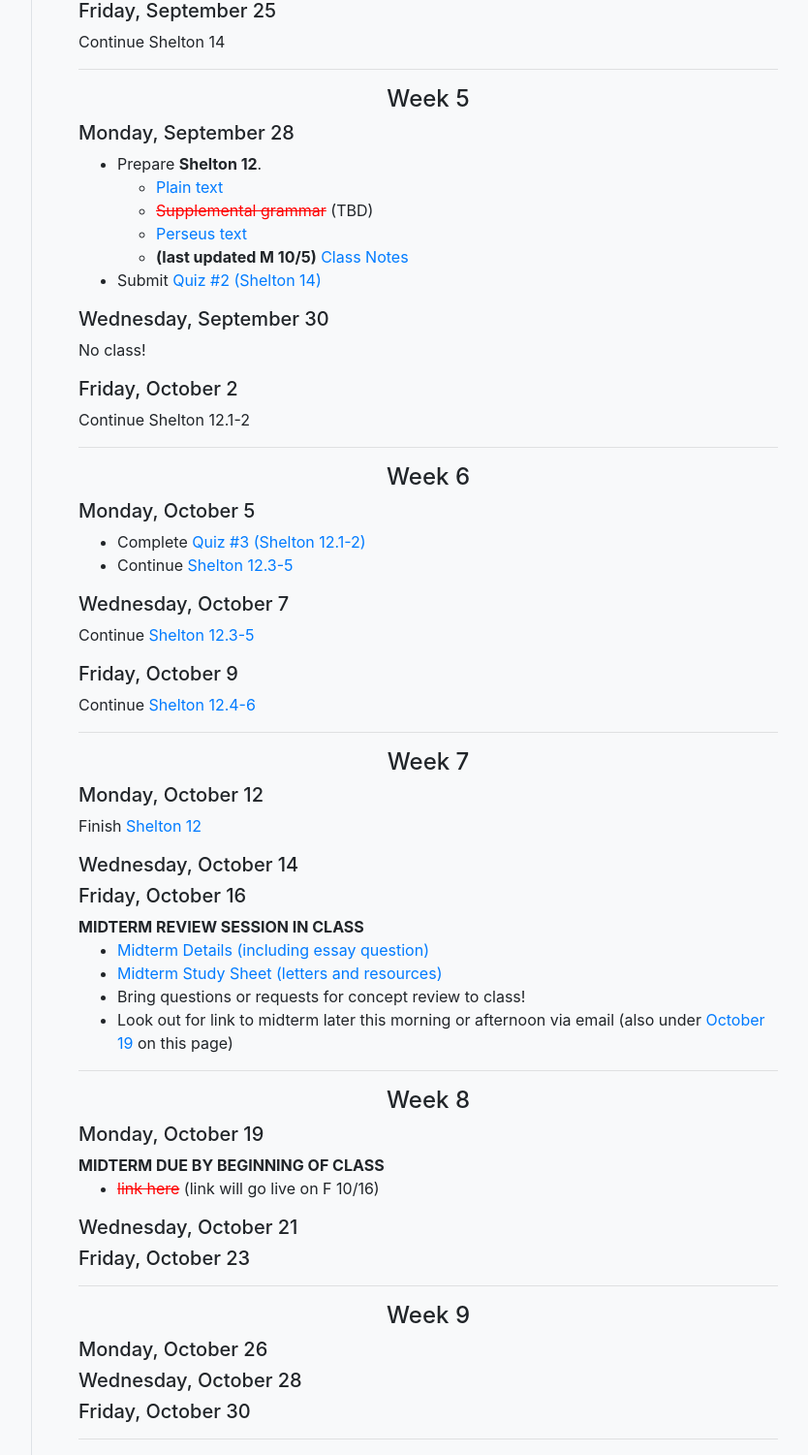
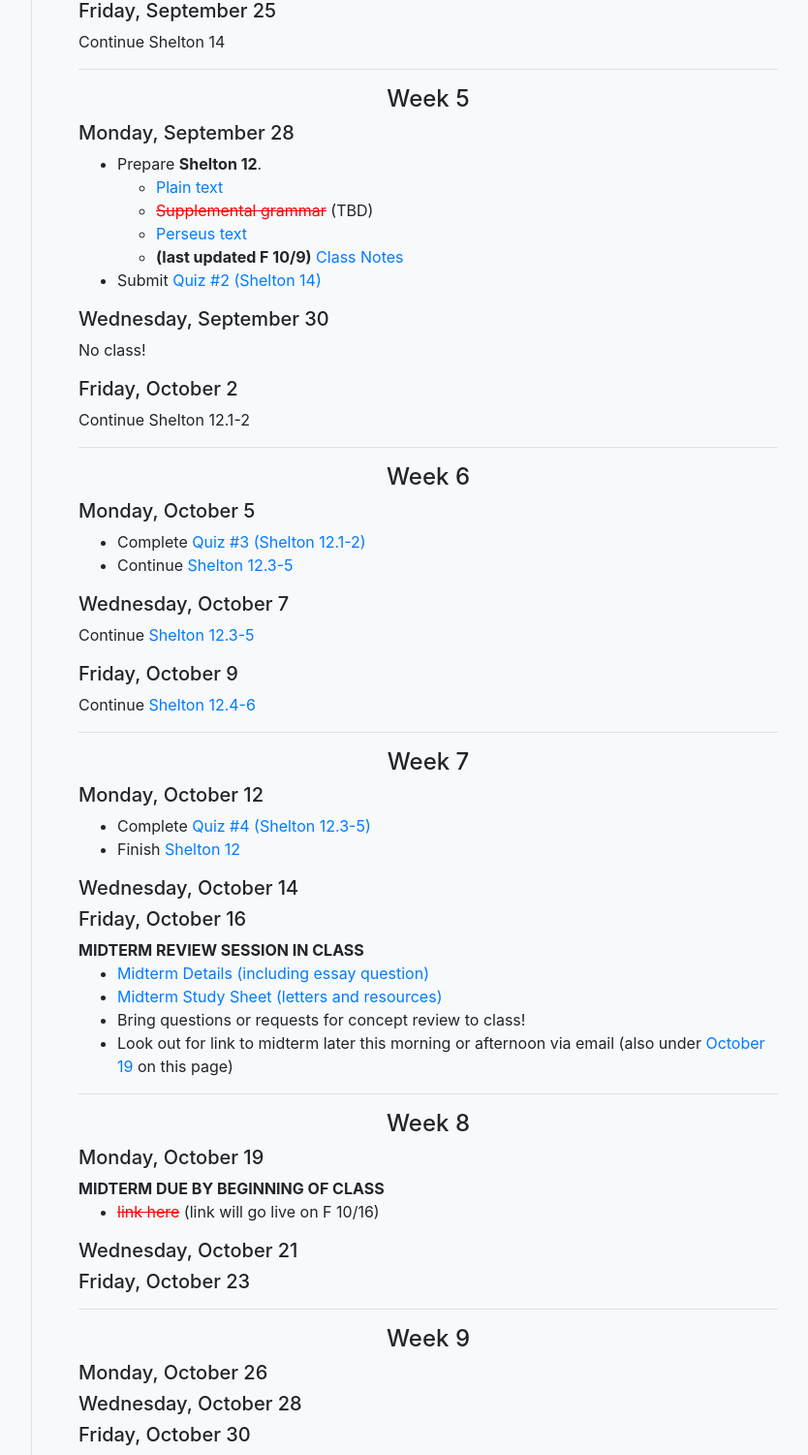
Before and after one commit to DLibatique/f20_courses, a Django app: template latn213/templates/latn213/pages/schedule.html in a window 1280 px wide. Shown: the part 1774-3275 px from the top of the page at 97% size, without its empty margins (335-1169 px from the left). Run offline with Django 3.2, Linux system fonts and the light colour scheme; the template is opened without the code that fills it, so the values that code supplies are empty; some libraries are stand-ins or nearby versions.

Commit message:
added quiz 4, updated class notes date

```diff
--- a/latn213/templates/latn213/pages/schedule.html
+++ b/latn213/templates/latn213/pages/schedule.html
@@ -159,7 +159,7 @@
           <li><a href="https://lingualatina.github.io/texts/browsable/pliny/4.19">Plain text</a></li>
           <li><a href="#">Supplemental grammar</a> (TBD)</li>
           <li><a href="http://www.perseus.tufts.edu/hopper/text?doc=Plin.+Ep.+4.19">Perseus text</a></li>
-          <li><strong>(last updated M 10/5)</strong> <a href="https://drive.google.com/file/d/1ahEYC-XRqoAw750lq7L8ChiAGxkY_WoU/view?usp=sharing">Class Notes</a></li>
+          <li><strong>(last updated F 10/9)</strong> <a href="https://drive.google.com/file/d/1ahEYC-XRqoAw750lq7L8ChiAGxkY_WoU/view?usp=sharing">Class Notes</a></li>
         </ul>
       </li>
       <li>Submit <a href="https://docs.google.com/document/d/18a0-0fen2Kx1Q3568NaLVDoGYjf3T0lbSSa1jodjQbU/edit?usp=sharing">Quiz #2 (Shelton 14)</a></li>
@@ -192,7 +192,10 @@
     <h4 id="week-07" class="text-center">Week 7</h4>
 
     <h5>Monday, October 12</h5>
-    <p>Finish <a href="#09-28-20">Shelton 12</a></p>
+    <ul>
+      <li>Complete <a href="https://docs.google.com/document/d/19IvkTtYJ3zmf_DGRH5TOZ1CwOdmjzcRy-sdeWt50xPM/edit?usp=sharing">Quiz #4 (Shelton 12.3-5)</a></li>
+      <li>Finish <a href="#09-28-20">Shelton 12</a></li>
+    </ul>
 
     <h5>Wednesday, October 14</h5>
 
```
